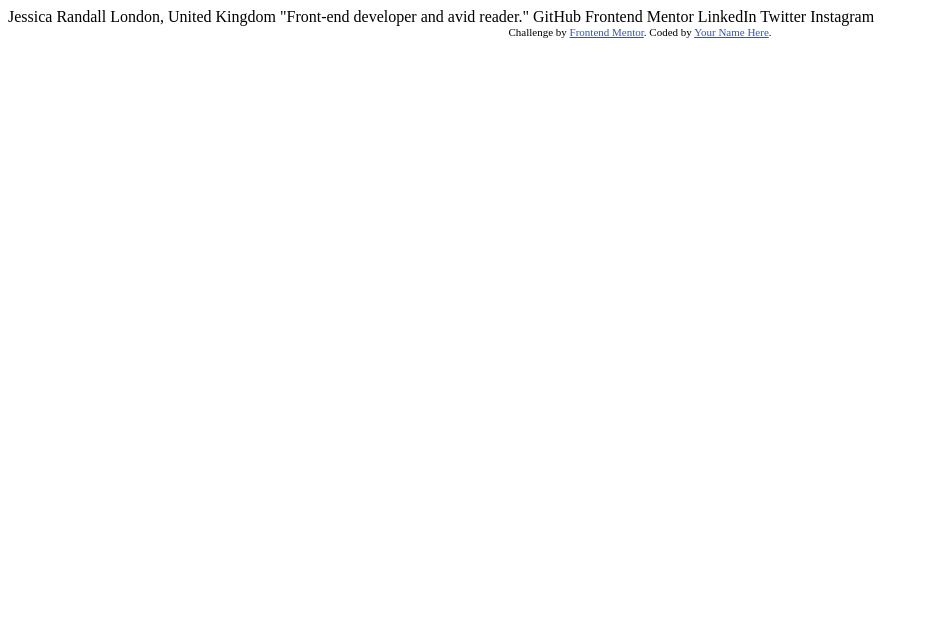
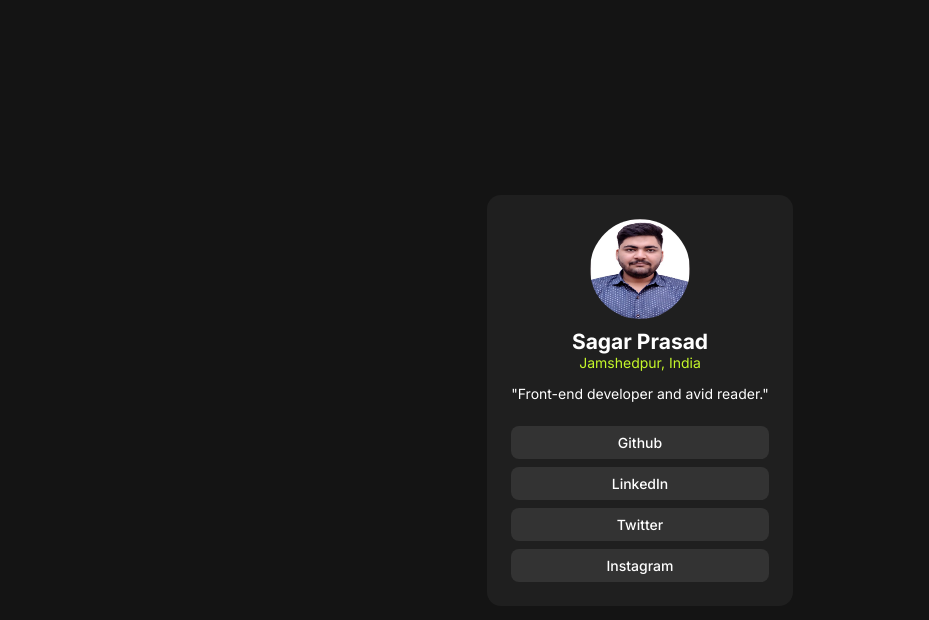
Before and after one commit to Sgrprsd/git-test, a plain HTML site: page social-links-profile-main/index.html in a window 1280 px wide. Shown: the whole page, without its empty margins (0-929 px from the left). Drawn offline with Linux system fonts and the light colour scheme.

Commit message:
Social Link Profile

```diff
--- /dev/null
+++ b/social-links-profile-main/index.css
@@ -0,0 +1,96 @@
+:root {
+  --green: hsl(75, 94%, 57%);
+  --white: hsl(0, 0%, 100%);
+  --gray-700: hsl(0, 0%, 20%);
+  --gray-800: hsl(0, 0%, 12%);
+  --gray-900: hsl(0, 0%, 8%);
+}
+
+body {
+  margin: 0;
+  padding: 0;
+  font-family: "Inter", sans-serif;
+  font-size: 14px;
+}
+
+.container {
+  background-color: var(--gray-900);
+  height: 100vh;
+  display: flex;
+  justify-content: center;
+  align-items: center;
+}
+
+.card {
+  background-color: var(--gray-800);
+  display: flex;
+  flex-direction: column;
+  align-items: center;
+  row-gap: 10px;
+  padding: 24px;
+  border-radius: 14px;
+
+  > img {
+    height: 100px;
+    width: 100px;
+    border-radius: 50%;
+  }
+}
+
+.content {
+  display: flex;
+  flex-direction: column;
+  align-items: center;
+  /* row-gap: 8px; */
+
+  > h2 {
+    margin: 0;
+    padding: 0;
+    color: var(--white);
+  }
+
+  > p:nth-of-type(1) {
+    margin: 0;
+    padding: 0;
+    color: var(--green);
+  }
+
+  > p:nth-of-type(2) {
+    color: var(--white);
+  }
+}
+
+.links {
+  width: 100%;
+  display: flex;
+  flex-direction: column;
+  gap: 8px;
+
+  .btn {
+    width: 100%;
+    padding: 8px 0px;
+    border-radius: 8px;
+    font-weight: 500;
+    background-color: var(--gray-700);
+    color: var(--white);
+
+    a {
+      display: block;
+      width: 100%;
+      text-align: center;
+      text-decoration: none;
+      color: inherit;
+    }
+  }
+}
+
+.btn:hover {
+  background-color: var(--green);
+  color: var(--gray-900);
+}
+
+@media (max-width: 375px) {
+  .card {
+    margin: 0px 16px;
+  }
+}
--- a/social-links-profile-main/index.html
+++ b/social-links-profile-main/index.html
@@ -1,34 +1,58 @@
 <!DOCTYPE html>
 <html lang="en">
-<head>
-  <meta charset="UTF-8">
-  <meta name="viewport" content="width=device-width, initial-scale=1.0"> <!-- displays site properly based on user's device -->
+  <head>
+    <meta charset="UTF-8" />
+    <meta name="viewport" content="width=device-width, initial-scale=1.0" />
+    <!-- displays site properly based on user's device -->
 
-  <link rel="icon" type="image/png" sizes="32x32" href="./assets/images/favicon-32x32.png">
+    <link
+      rel="icon"
+      type="image/png"
+      sizes="32x32"
+      href="./assets/images/favicon-32x32.png"
+    />
 
-  <title>Frontend Mentor | Social links profile</title>
+    <link rel="preconnect" href="https://fonts.googleapis.com" />
+    <link rel="preconnect" href="https://fonts.gstatic.com" crossorigin />
+    <link
+      href="https://fonts.googleapis.com/css2?family=Figtree:ital,wght@0,300..900;1,300..900&family=Inter:ital,opsz,wght@0,14..32,100..900;1,14..32,100..900&family=Outfit:wght@100..900&display=swap"
+      rel="stylesheet"
+    />
 
-  <!-- Feel free to remove these styles or customise in your own stylesheet 👍 -->
-  <style>
-    .attribution { font-size: 11px; text-align: center; }
-    .attribution a { color: hsl(228, 45%, 44%); }
-  </style>
-</head>
-<body>
+    <title>Social links profile</title>
+  </head>
+  <body>
+    <div class="container">
+      <div class="card">
+        <img src="./assets/images/Profile_Pic.jpg" alt="sagar" />
 
-  Jessica Randall
-  London, United Kingdom
-  "Front-end developer and avid reader."
+        <div class="content">
+          <h2>Sagar Prasad</h2>
+          <p>Jamshedpur, India</p>
+          <p>"Front-end developer and avid reader."</p>
+        </div>
 
-  GitHub
-  Frontend Mentor
-  LinkedIn
-  Twitter
-  Instagram
+        <div class="links">
+          <div class="btn">
+            <a href="https://github.com/Sgrprsd" target="_blank">Github</a>
+          </div>
+          <div class="btn">
+            <a
+              href="https://www.linkedin.com/in/sagar-prasad-2204/"
+              target="_blank"
+              >LinkedIn</a
+            >
+          </div>
+          <div class="btn">
+            <a href="#" target="_blank">Twitter</a>
+          </div>
+          <div class="btn">
+            <a href="https://www.instagram.com/sgrprsd/" target="_blank">Instagram</a>
+          </div>
+        </div>
+      </div>
+    </div>
 
-  <div class="attribution">
-    Challenge by <a href="https://www.frontendmentor.io?ref=challenge" target="_blank">Frontend Mentor</a>.
-    Coded by <a href="#">Your Name Here</a>.
-  </div>
-</body>
+    <link rel="stylesheet" href="./index.css" />
+  </body>
 </html>
```
Also changed, not shown: social-links-profile-main/assets/images/Profile_Pic.jpg (added), social-links-profile-main/assets/images/avatar-jessica.jpeg (deleted).
